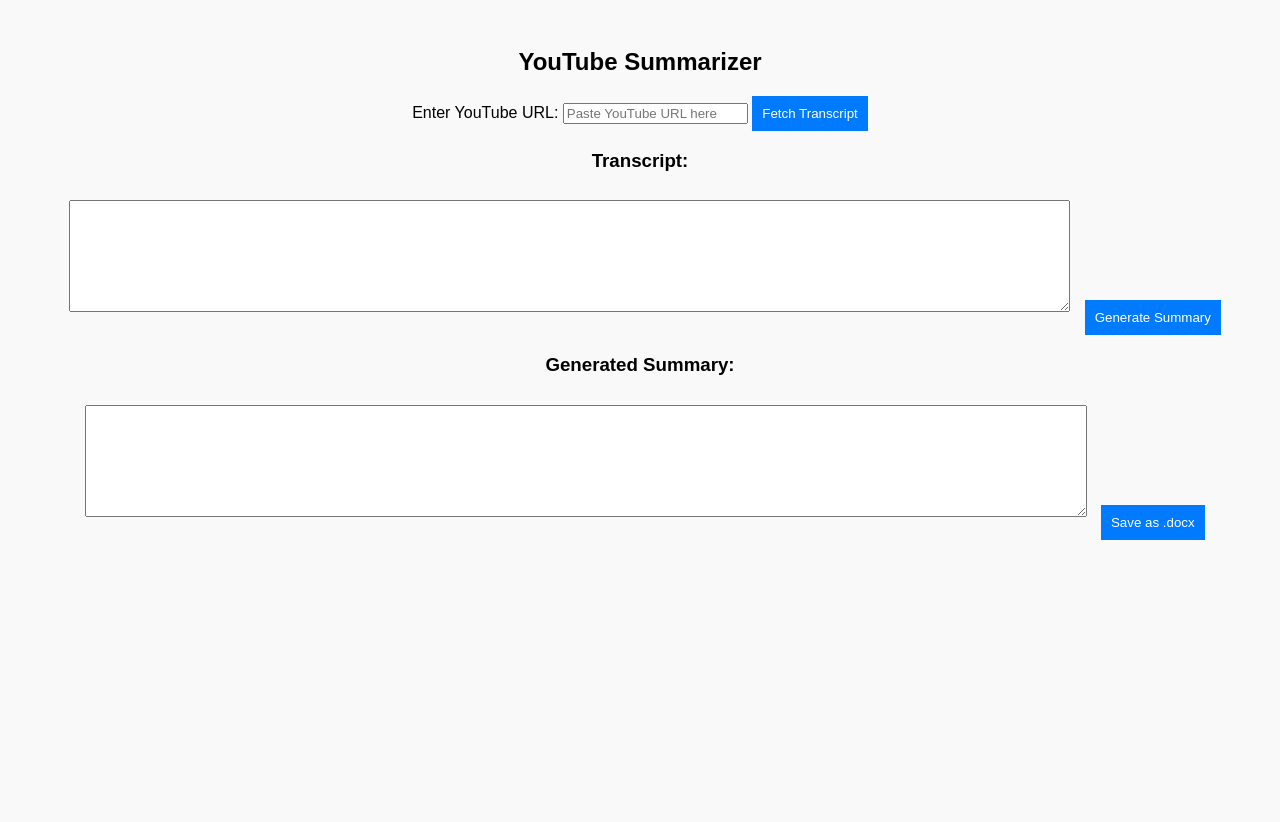
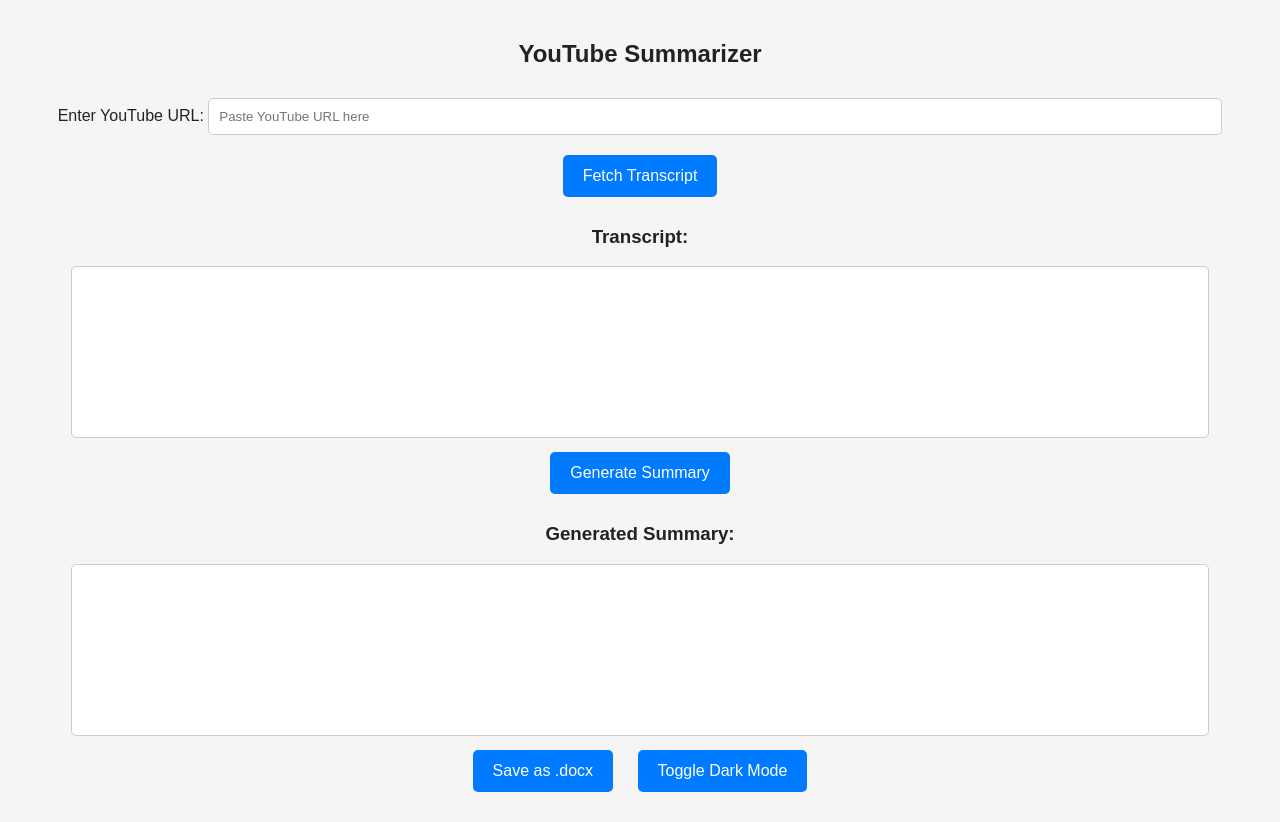
Before and after one commit to Anurag0git/YoutubeNotesGenerator, a Flask app: page / in a window 1280 px wide. Before the commit the page ends 540 px from the top, so only its background shows below. Run offline with Flask 3, Linux system fonts and the light colour scheme.

Commit message:
debugging
DBug

```diff
--- a/static/style.css
+++ b/static/style.css
@@ -1,21 +1,78 @@
+/* Base styles */
 body {
     font-family: Arial, sans-serif;
+    background-color: var(--background-color);
+    color: var(--text-color);
+    margin: 0;
+    padding: 20px;
     text-align: center;
-    background-color: #f9f9f9;
+    transition: background-color 0.3s ease, color 0.3s ease;
+}
+
+/* Container */
+.container {
+    max-width: 600px;
+    margin: 50px auto;
     padding: 20px;
+    border-radius: 10px;
+    box-shadow: 0 4px 8px rgba(0, 0, 0, 0.2);
+    background-color: var(--container-bg);
 }
+
+/* Input field */
+input[type="text"] {
+    width: 80%;
+    padding: 10px;
+    margin: 10px 0;
+    border: 1px solid var(--border-color);
+    border-radius: 5px;
+}
+
+/* Textarea */
 textarea {
-    width: 80%;
+    width: 90%;
+    height: 150px;
+    padding: 10px;
+    border: 1px solid var(--border-color);
+    border-radius: 5px;
+    resize: none;
+}
+
+/* Buttons */
+button {
+    padding: 12px 20px;
     margin: 10px;
-    padding: 10px;
+    font-size: 16px;
+    cursor: pointer;
+    border: none;
+    border-radius: 5px;
+    background-color: var(--button-background);
+    color: var(--button-text);
+    transition: background-color 0.3s ease;
 }
-button {
-    padding: 10px;
-    background-color: #007BFF;
-    color: white;
-    border: none;
-    cursor: pointer;
+
+button:hover {
+    background-color: var(--button-hover);
 }
-button:hover {
-    background-color: #0056b3;
+
+/* Theme Variables */
+:root {
+    --background-color: #f5f5f5;
+    --text-color: #222;
+    --button-background: #007BFF;
+    --button-hover: #0056b3;
+    --button-text: #ffffff;
+    --border-color: #ccc;
+    --container-bg: #ffffff;
 }
+
+/* Dark Mode */
+[data-theme="dark"] {
+    --background-color: #121212;
+    --text-color: #ffffff;
+    --button-background: #444;
+    --button-hover: #666;
+    --button-text: #ffffff;
+    --border-color: #444;
+    --container-bg: #1e1e1e;
+}
--- a/templates/index.html
+++ b/templates/index.html
@@ -4,7 +4,7 @@
     <meta charset="UTF-8">
     <meta name="viewport" content="width=device-width, initial-scale=1.0">
     <title>YouTube Summarizer</title>
-    <link rel="stylesheet" href="{{ url_for('static', filename='style.css') }}">
+    <link rel="stylesheet" href="../static/style.css">
 </head>
 <body>
     <h2>YouTube Summarizer</h2>
@@ -22,6 +22,11 @@
     <textarea id="summary" rows="6" readonly></textarea>
 
     <button onclick="saveSummary()">Save as .docx</button>
+    <a id="download-link" style="display:none;" href="/download_summary" download>
+        <button>Download Summary</button>
+    </a>
+
+    <button id="theme-toggle">Toggle Dark Mode</button>
 
     <script>
         function fetchTranscript() {
@@ -69,10 +74,23 @@
             })
             .then(response => response.json())
             .then(data => {
+                if (data.file) {
+                    document.getElementById("download-link").style.display = "block";
+                }
                 alert(data.message);
             })
             .catch(error => console.error("Error:", error));
         }
+
+        document.getElementById('theme-toggle').addEventListener('click', function() {
+            if (document.body.getAttribute('data-theme') === 'dark') {
+                document.body.setAttribute('data-theme', 'light');
+                this.textContent = 'Toggle Dark Mode';
+            } else {
+                document.body.setAttribute('data-theme', 'dark');
+                this.textContent = 'Toggle Light Mode';
+            }
+        });
     </script>
 </body>
 </html>
```
Also changed, not shown: main.py (line endings or trailing spaces), 1 other file.
